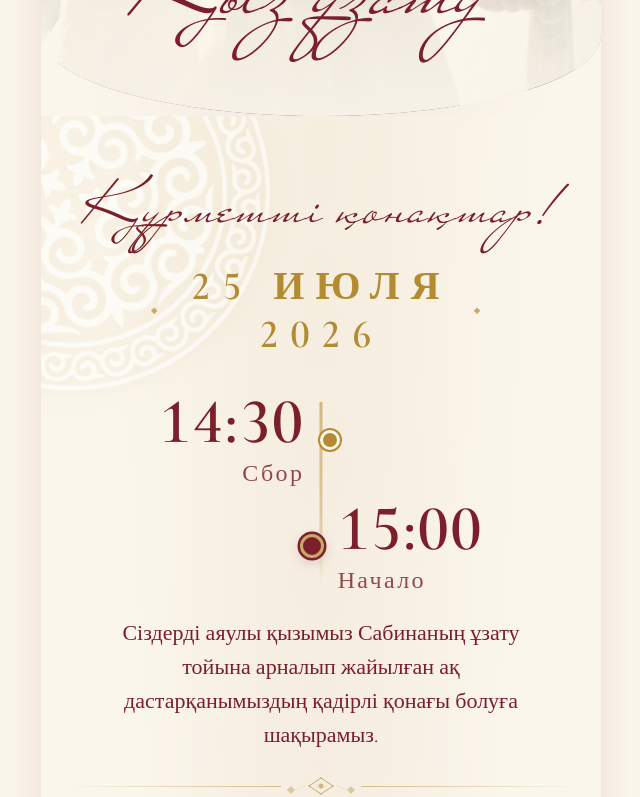
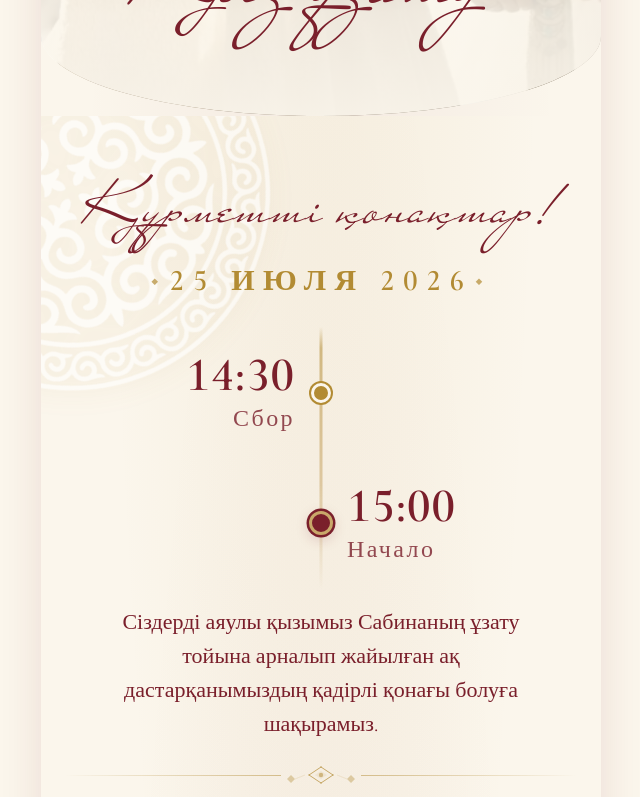
Before and after one commit to usern23/kyz-uzatu, a React (Vite) app: page / in a window 1280 px wide. Shown: the part 742-1539 px from the top of the page, without its empty margins (319-959 px from the left). Built offline with nearby package versions, Linux system fonts and the light colour scheme.

Commit message:
fix: longer timeline line, more spacing between dots

```diff
--- a/src/styles.css
+++ b/src/styles.css
@@ -275,7 +275,7 @@ section.reveal {
   line-height: 0.85;
   text-align: right;
   padding-right: 10%;
-  margin: 0 0 -0.12em 0; /* притягиваем следующую строку */
+  margin: 0 0 -0.35em 0; /* притягиваем следующую строку */
 }
 
 /* Қыз ұзату — больше, левее */
@@ -428,7 +428,7 @@ section.reveal {
 
 .schedule-date {
   font-family: 'Cormorant Garamond', serif;
-  font-size: clamp(22px, 7vw, 40px);
+  font-size: clamp(22px, 7vw, 30px);
   letter-spacing: 0.28em;
   text-transform: uppercase;
   color: var(--gold);
@@ -467,10 +467,10 @@ section.reveal {
   content: '';
   position: absolute;
   left: 50%;
-  top: 16px;
-  bottom: 16px;
+  top: 0;
+  bottom: 0;
   width: 3px;
-  background: linear-gradient(to bottom, var(--gold) 0%, var(--gold-2) 60%, transparent 100%);
+  background: linear-gradient(to bottom, transparent 0%, var(--gold) 8%, var(--gold-2) 60%, transparent 100%);
   opacity: 0.55;
   transform: translateX(-50%);
   z-index: 0;
@@ -481,7 +481,7 @@ section.reveal {
   grid-template-columns: 1fr 20px 1fr;
   align-items: center;
   column-gap: 16px;
-  padding: 4px 0;
+  padding: 24px 0;
   position: relative;
   z-index: 1;
 }
@@ -529,7 +529,7 @@ section.reveal {
 /* Время (крупный) */
 .schedule-time {
   font-family: 'Cormorant Garamond', serif;
-  font-size: clamp(42px, 11vw, 64px);
+  font-size: clamp(42px, 11vw, 48px);
   font-weight: 600;
   color: var(--rose);
   letter-spacing: 0.02em;
```
